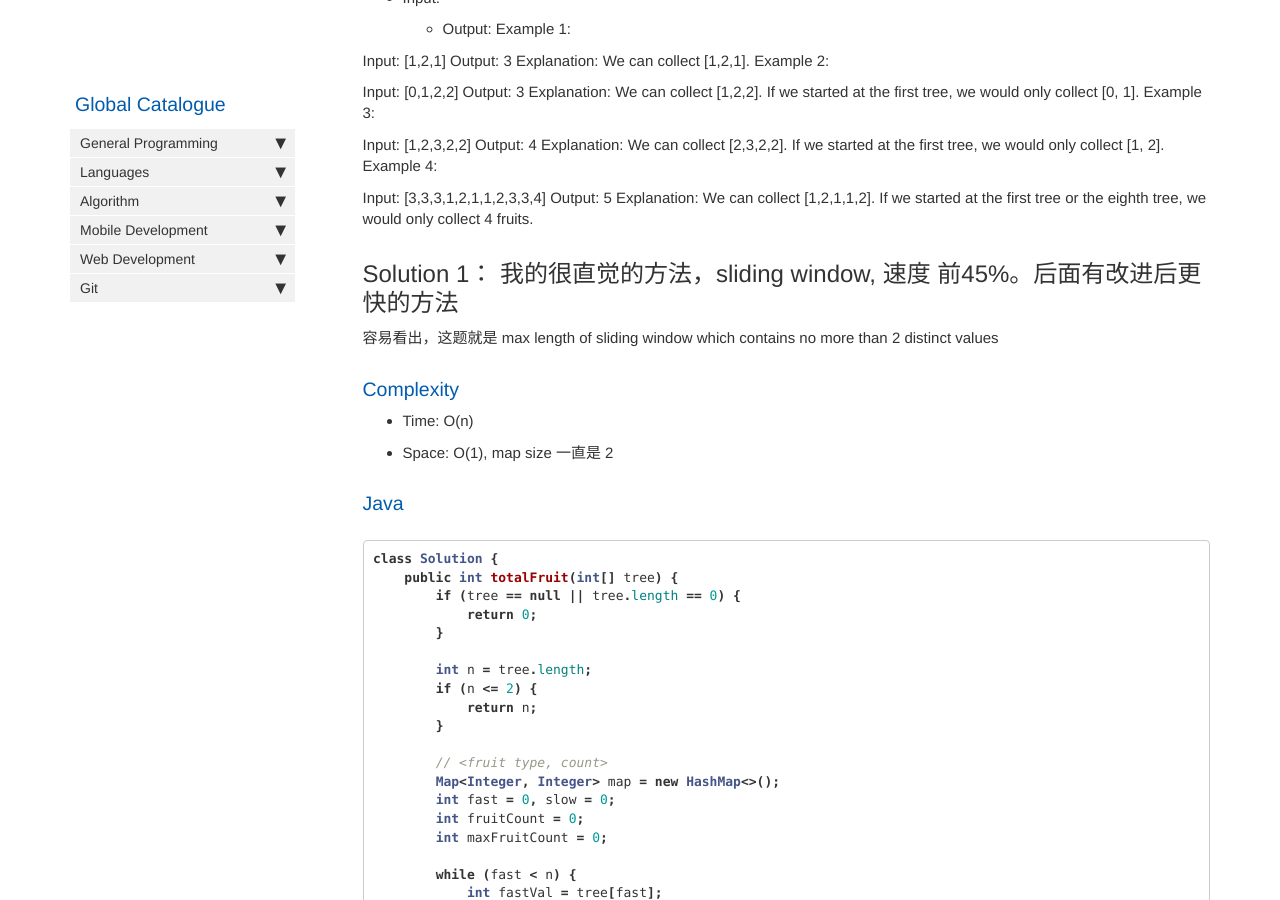
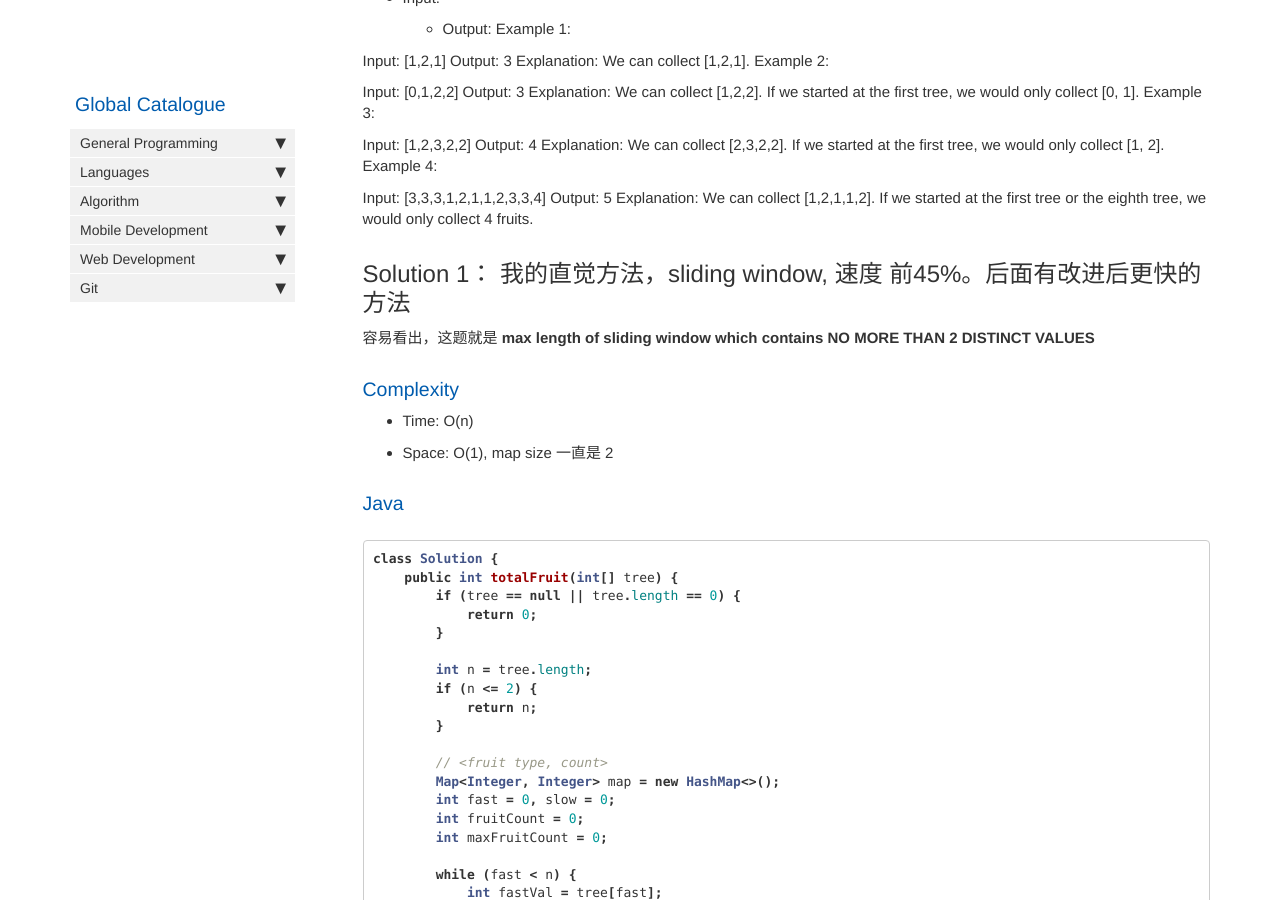
Before and after one commit to HungryOrc/hungryorc.github.io, a Jekyll site: the page built from pages/algorithm/algorithm_fruit_into_baskets.md, in a window 1280 px wide and 900 px high, scrolled down 634 px. Built offline with Jekyll 4.4.1, drawn with Linux system fonts in a browser that asks for light colours; nearby versions of some CDN libraries; comment, search, counter and statistics services are not loaded.

Commit message:
Update algorithm_fruit_into_baskets.md

```diff
--- a/pages/algorithm/algorithm_fruit_into_baskets.md
+++ b/pages/algorithm/algorithm_fruit_into_baskets.md
@@ -51,8 +51,8 @@ Output: 5
 Explanation: We can collect [1,2,1,1,2].
 If we started at the first tree or the eighth tree, we would only collect 4 fruits.
 
-## Solution 1： 我的很直觉的方法，sliding window, 速度 前45%。后面有改进后更快的方法
-容易看出，这题就是 max length of sliding window which contains no more than 2 distinct values
+## Solution 1： 我的直觉方法，sliding window, 速度 前45%。后面有改进后更快的方法
+容易看出，这题就是 **max length of sliding window which contains NO MORE THAN 2 DISTINCT VALUES**
 
 ### Complexity
 * Time: O(n)
```
